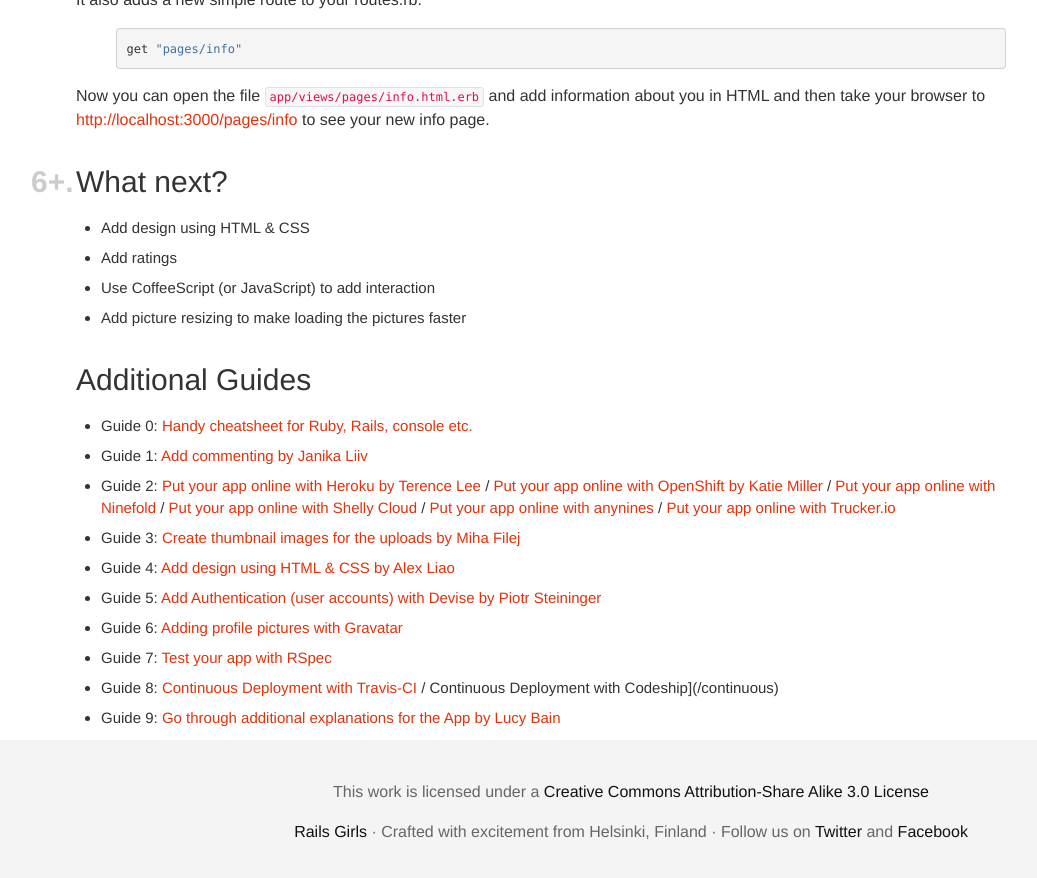
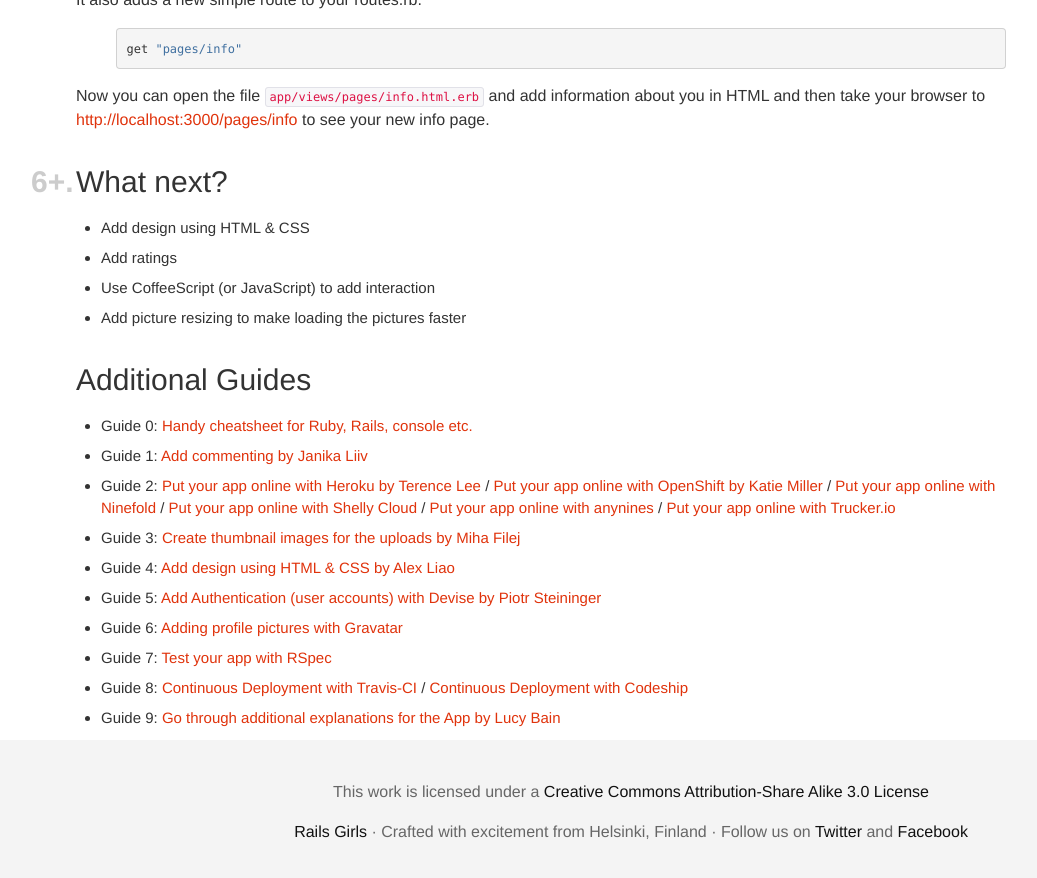
Before and after one commit to railsgirls/guides.railsgirls.com, a Jekyll site: the page built from _posts/2012-04-18-app.markdown, in a window 1280 px wide and 900 px high, scrolled down 6359 px. Shown: the top 878 px of the window, without its empty margins (9-1046 px from the left). Built offline with Jekyll 4.4.1, drawn with Linux system fonts in a browser that asks for light colours; nearby versions of some CDN libraries.

Commit message:
fix small markdown error

```diff
--- a/_posts/2012-04-18-app.markdown
+++ b/_posts/2012-04-18-app.markdown
@@ -412,5 +412,5 @@
 * Guide 5: [Add Authentication (user accounts) with Devise by Piotr Steininger](/devise/)
 * Guide 6: [Adding profile pictures with Gravatar](/gravatar)
 * Guide 7: [Test your app with RSpec](/testing-rspec)
-* Guide 8: [Continuous Deployment with Travis-CI](/continuous-travis) / Continuous Deployment with Codeship](/continuous)
+* Guide 8: [Continuous Deployment with Travis-CI](/continuous-travis) / [Continuous Deployment with Codeship](/continuous)
 * Guide 9: [Go through additional explanations for the App by Lucy Bain](https://github.com/lbain/railsgirls)
```
